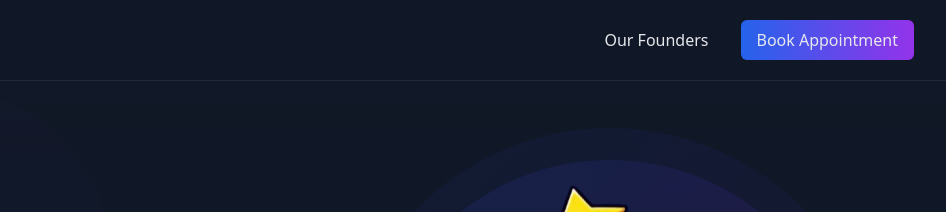
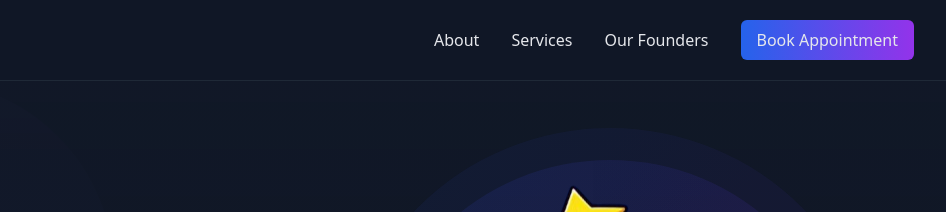
Before and after one commit to Bradypaterson/bradypaterson.github.io, a plain HTML site: page index.html in a window 1280 px wide. Shown: the top 212 px of the page, 334-1280 px from the left. Drawn offline with nearby package versions, Linux system fonts and the light colour scheme; files whose address does not match are found by name.

Commit message:
Update index.html

```diff
--- a/index.html
+++ b/index.html
@@ -135,9 +135,9 @@
                     </a>
                 </div>
                 <div class="hidden md:flex space-x-8">
-                    <!-- <a href="#home" class="nav-link pt-2">Home</a> -->
+                    <a href="" onclick="document.getElementById('about').scrollIntoView({ behavior: 'smooth' }); return false;" class="nav-link pt-2">About</a>
+                    <a href="" onclick="document.getElementById('services').scrollIntoView({ behavior: 'smooth' }); return false;" class="nav-link pt-2">Services</a>
                     <a href="Our-Team/" class="nav-link pt-2">Our Founders</a>
-                    <!-- <a href="/FAQ.html" class="nav-link pt-2">FAQ</a> -->
                     <a href="book-appointment/" class="px-4 py-2 bg-gradient-to-r from-blue-600 to-purple-600 rounded-md font-medium hover:from-blue-500 hover:to-purple-500 transition-all duration-300">
                         Book Appointment
                     </a>
```
